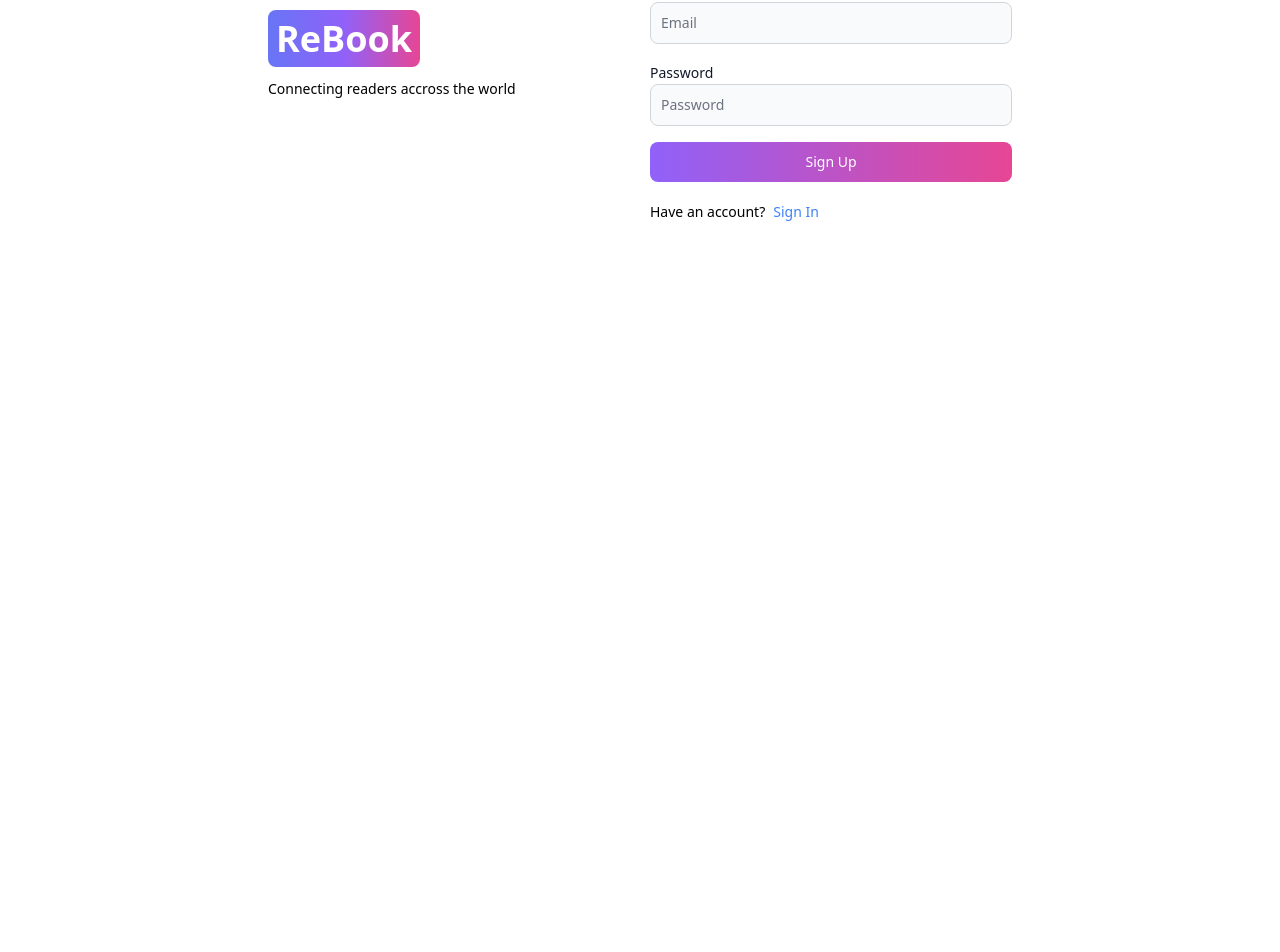
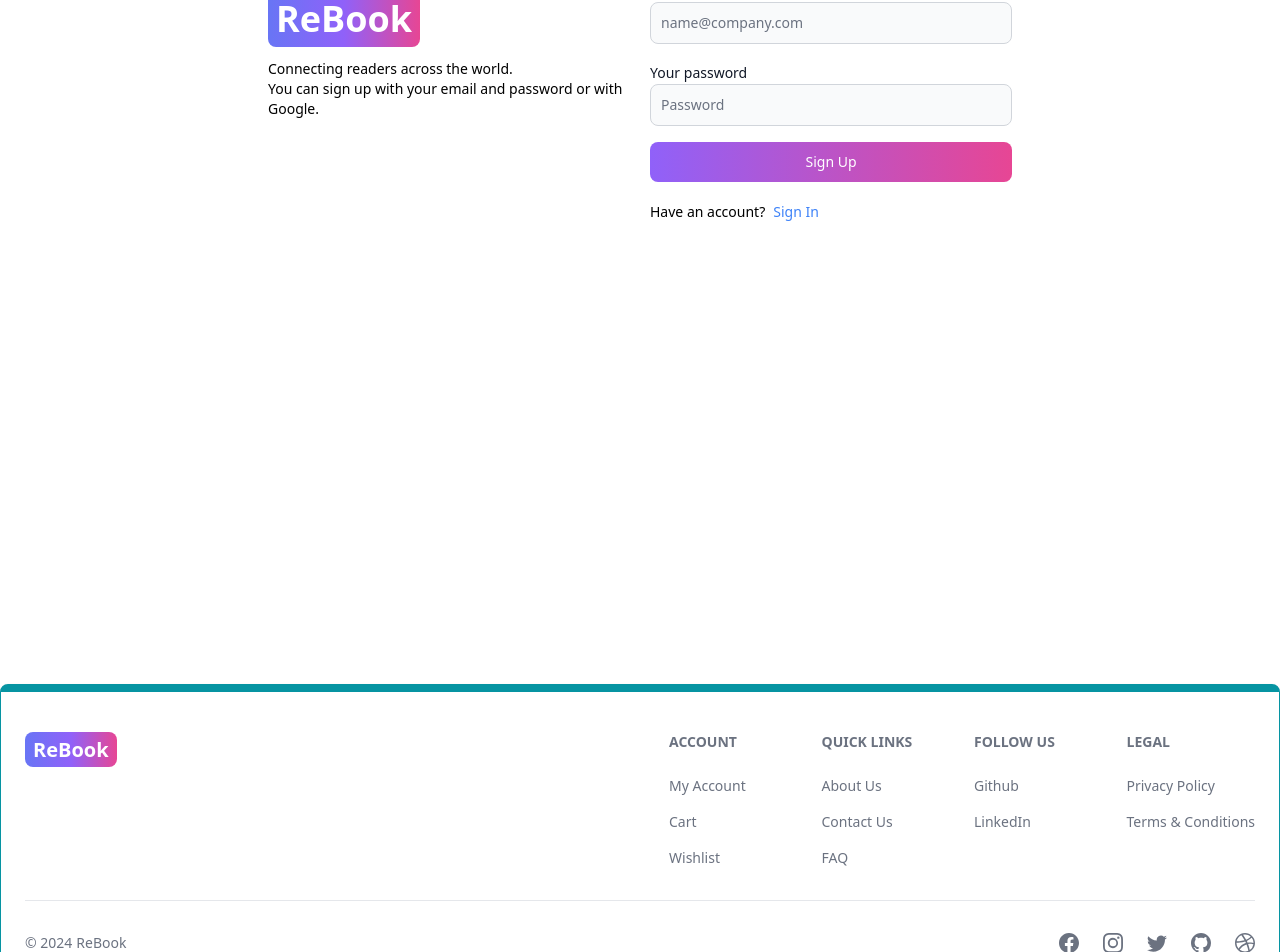
Before and after one commit to aravind-ask/BookStore-MERN, a React (Vite) app in the folder client/: page /sign-up in a window 1280 px wide. Shown: the part 260-1212 px from the top of the page. Before the commit the page ends 944 px from the top, so only its background shows below. Built offline with nearby package versions, Linux system fonts and the light colour scheme.

Commit message:
Added Footer, Configured Proxy, Configured CORS

```diff
--- a/client/src/App.jsx
+++ b/client/src/App.jsx
@@ -4,6 +4,7 @@
 import SignUp from "./pages/SignUp";
 import SignIn from "./pages/SignIn";
 import Header from "./components/Header";
+import Footer from "./components/Footer";
 
 export default function App() {
   return (
@@ -14,6 +15,7 @@
         <Route path="/sign-up" element={<SignUp />} />
         <Route path="/sign-in" element={<SignIn />} />
       </Routes>
+      <Footer/>
     </BrowserRouter>
   );
 }
--- /dev/null
+++ b/client/src/components/Footer.jsx
@@ -0,0 +1,119 @@
+import { Footer } from "flowbite-react";
+import { Link } from "react-router-dom";
+import {
+  BsFacebook,
+  BsInstagram,
+  BsTwitter,
+  BsGithub,
+  BsDribbble,
+} from "react-icons/bs";
+
+export default function FooterCom() {
+  return (
+    <Footer container className="border border-t-8 border-teal-500">
+      <div className="w-full max-w-7xl mx-auto">
+        <div className="grid w-full justify-between sm:flex md:grid-cols-1">
+          <div className="mt-5">
+            <Link
+              to="/"
+              className="self-center whitespace-nowrap text-lg sm:text-xl font-semibold dark:text-white"
+            >
+              <span className="px-2 py-1 bg-gradient-to-r from-indigo-500 via-purple-500 to-pink-500 rounded-lg text-white">
+                ReBook
+              </span>
+            </Link>
+          </div>
+          <div className="grid grid-cols-4 gap-8 mt-4 sm:grid-cols-4 sm:gap-6">
+            <div>
+              <Footer.Title title="Account" />
+              <Footer.LinkGroup col>
+                <Footer.Link
+                  href="https://www.100jsprojects.com"
+                  target="_blank"
+                  rel="noopener noreferrer"
+                >
+                  My Account
+                </Footer.Link>
+                <Footer.Link
+                  href="/about"
+                  target="_blank"
+                  rel="noopener noreferrer"
+                >
+                  Cart
+                </Footer.Link>
+                <Footer.Link
+                  href="/about"
+                  target="_blank"
+                  rel="noopener noreferrer"
+                >
+                  Wishlist
+                </Footer.Link>
+              </Footer.LinkGroup>
+            </div>
+            <div>
+              <Footer.Title title="Quick Links" />
+              <Footer.LinkGroup col>
+                <Footer.Link
+                  href="https://www.100jsprojects.com"
+                  target="_blank"
+                  rel="noopener noreferrer"
+                >
+                  About Us{" "}
+                </Footer.Link>
+                <Footer.Link
+                  href="/about"
+                  target="_blank"
+                  rel="noopener noreferrer"
+                >
+                  Contact Us
+                </Footer.Link>
+
+                <Footer.Link href="#">FAQ</Footer.Link>
+              </Footer.LinkGroup>
+            </div>
+            <div>
+              <Footer.Title title="Follow us" />
+              <Footer.LinkGroup col>
+                <Footer.Link
+                  href="https://github.com/aravind-ask"
+                  target="_blank"
+                  rel="noopener noreferrer"
+                >
+                  Github
+                </Footer.Link>
+                <Footer.Link href="https://www.linkedin.com/in/aravind-sk1507">
+                  LinkedIn
+                </Footer.Link>
+              </Footer.LinkGroup>
+            </div>
+            <div>
+              <Footer.Title title="Legal" />
+              <Footer.LinkGroup col>
+                <Footer.Link href="#">Privacy Policy</Footer.Link>
+                <Footer.Link href="#">Terms &amp; Conditions</Footer.Link>
+              </Footer.LinkGroup>
+            </div>
+          </div>
+        </div>
+        <Footer.Divider />
+        <div className="w-full sm:flex sm:items-center sm:justify-between">
+          <Footer.Copyright
+            href="#"
+            by="ReBook"
+            year={new Date().getFullYear()}
+          />
+          <div className="flex gap-6 sm:mt-0 mt-4 sm:justify-center">
+            <Footer.Icon href="#" icon={BsFacebook} />
+            <Footer.Icon href="#" icon={BsInstagram} />
+            <Footer.Icon href="#" icon={BsTwitter} />
+            <Footer.Icon
+              href="https://github.com/aravind-ask"
+              icon={BsGithub}
+            />
+            <Footer.Icon href="#" icon={BsDribbble} />
+          </div>
+        </div>
+      </div>
+    </Footer>
+  );
+}
--- a/client/src/pages/SignUp.jsx
+++ b/client/src/pages/SignUp.jsx
@@ -1,36 +1,103 @@
-import { Button, Label, TextInput } from 'flowbite-react';
-import React from 'react'
-import { Link } from 'react-router-dom';
+import { Alert, Button, Label, Spinner, TextInput } from "flowbite-react";
+import { useState } from "react";
+import { Link, useNavigate } from "react-router-dom";
+// import OAuth from "../components/OAuth";
 
 export default function SignUp() {
+  const [formData, setFormData] = useState({});
+  const [errorMessage, setErrorMessage] = useState(null);
+  const [loading, setLoading] = useState(false);
+  const navigate = useNavigate();
+  const handleChange = (e) => {
+    setFormData({ ...formData, [e.target.id]: e.target.value.trim() });
+  };
+  const handleSubmit = async (e) => {
+    e.preventDefault();
+    if (!formData.username || !formData.email || !formData.password) {
+      return setErrorMessage("Please fill out all fields.");
+    }
+    try {
+      setLoading(true);
+      setErrorMessage(null);
+      const res = await fetch("/api/auth/signup", {
+        method: "POST",
+        headers: { "Content-Type": "application/json" },
+        body: JSON.stringify(formData),
+      });
+      const data = await res.json();
+      if (data.success === false) {
+        return setErrorMessage(data.message);
+      }
+      setLoading(false);
+      if (res.ok) {
+        navigate("/sign-in");
+      }
+    } catch (error) {
+      setErrorMessage(error.message);
+      setLoading(false);
+    }
+  };
   return (
     <div className="min-h-screen mt-20">
       <div className="flex p-3 max-w-3xl mx-auto flex-col md:flex-row md:items-center gap-5">
+        {/* left */}
         <div className="flex-1">
           <Link to="/" className="font-bold dark:text-white text-4xl">
             <span className="px-2 py-1 bg-gradient-to-r from-indigo-500 via-purple-500 to-pink-500 rounded-lg text-white">
               ReBook
             </span>
           </Link>
-          <p className="text-sm mt-5">Connecting readers accross the world</p>
+          <p className="text-sm mt-5">
+            Connecting readers across the world.
+            <br /> You can sign up with your email and password or with Google.
+          </p>
         </div>
+        {/* right */}
+
         <div className="flex-1">
-          <form className="flex flex-col gap-4">
-            <div className="">
-              <Label value="Username" />
-              <TextInput type="text" placeholder="Username" id="username" />
+          <form className="flex flex-col gap-4" onSubmit={handleSubmit}>
+            <div>
+              <Label value="Your username" />
+              <TextInput
+                type="text"
+                placeholder="Username"
+                id="username"
+                onChange={handleChange}
+              />
             </div>
             <div>
-              <Label value="Email" />
-              <TextInput type="text" placeholder="Email" id="email" />
+              <Label value="Your email" />
+              <TextInput
+                type="email"
+                placeholder="name@company.com"
+                id="email"
+                onChange={handleChange}
+              />
             </div>
             <div>
-              <Label value="Password" />
-              <TextInput type="text" placeholder="Password" id="password" />
+              <Label value="Your password" />
+              <TextInput
+                type="password"
+                placeholder="Password"
+                id="password"
+                onChange={handleChange}
+              />
             </div>
-            <Button gradientDuoTone="purpleToPink" type="submit">
-              Sign Up
+            <Button
+              gradientDuoTone="purpleToPink"
+              type="submit"
+              disabled={loading}
+            >
+              {loading ? (
+                <>
+                  <Spinner size="sm" />
+                  <span className="pl-3">Loading...</span>
+                </>
+              ) : (
+                "Sign Up"
+              )}
             </Button>
+            {/* <OAuth /> */}
           </form>
           <div className="flex gap-2 text-sm mt-5">
             <span>Have an account?</span>
@@ -38,6 +105,11 @@
               Sign In
             </Link>
           </div>
+          {errorMessage && (
+            <Alert className="mt-5" color="failure">
+              {errorMessage}
+            </Alert>
+          )}
         </div>
       </div>
     </div>
--- a/client/vite.config.js
+++ b/client/vite.config.js
@@ -1,7 +1,15 @@
-import { defineConfig } from 'vite'
-import react from '@vitejs/plugin-react-swc'
+import { defineConfig } from "vite";
+import react from "@vitejs/plugin-react-swc";
 
 // https://vitejs.dev/config/
 export default defineConfig({
+  server: {
+    proxy: {
+      "/api": {
+        target: "http://localhost:3000",
+        secure: false,
+      },
+    },
+  },
   plugins: [react()],
-})
+});
```
Also changed, not shown: 1 other file (tests, documents, lock files or other folders).
